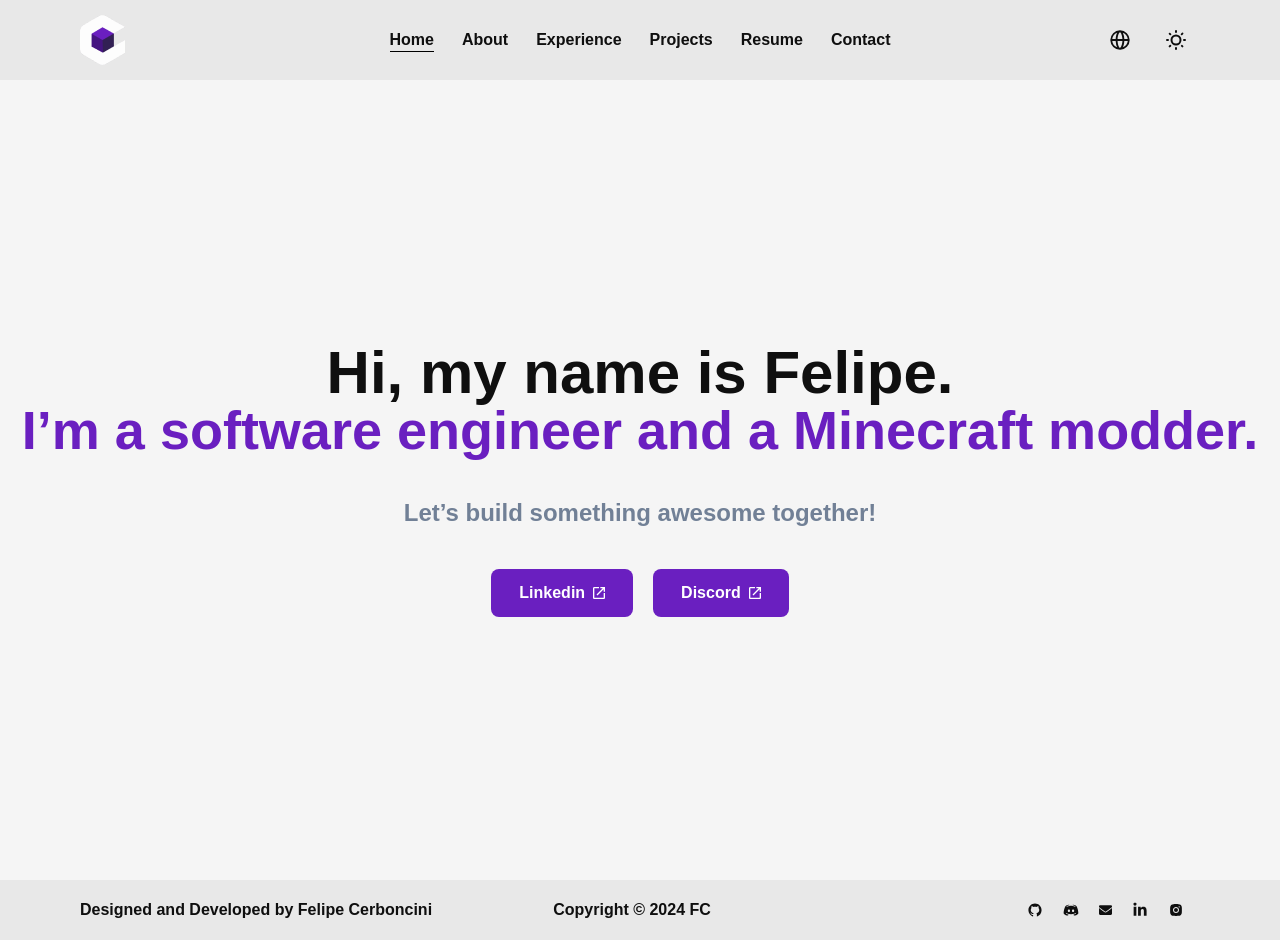
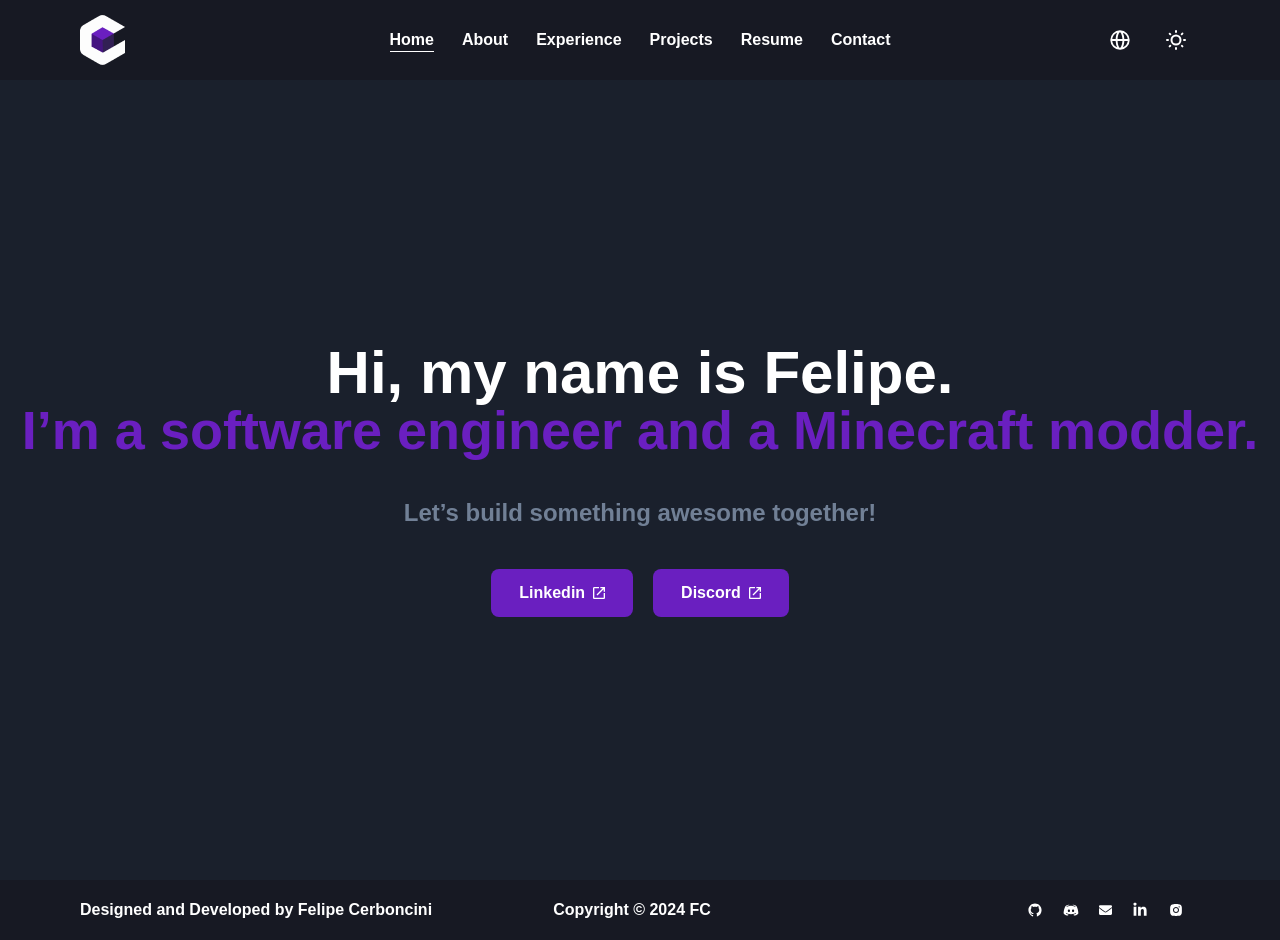
Before and after one commit to CerbonXD/Portfolio-WebSite, a React (Vite) app: page / in a window 1280 px wide. Built offline with nearby package versions, Linux system fonts and the light colour scheme; a web font is replaced by a local one; what i18next-xhr-backend would draw is missing.

Commit message:
Set dark mode as default and add function to change theme for the theme button

```diff
--- a/src/App.jsx
+++ b/src/App.jsx
@@ -4,6 +4,7 @@ import { Outlet, useLocation } from "react-router-dom";
 import { motion } from 'framer-motion';
 
 import './i18n'
+import { useEffect } from "react";
 
 export default function App() {
     const location = useLocation();
--- a/src/components/Nav/Nav.jsx
+++ b/src/components/Nav/Nav.jsx
@@ -3,6 +3,7 @@ import {useTranslation} from "react-i18next";
 import PropTypes from "prop-types";
 
 import "/node_modules/flag-icons/css/flag-icons.min.css";
+import { useState } from "react";
 
 export default function Nav() {
     const [t] = useTranslation()
@@ -37,6 +38,12 @@ function Logo() {
 
 function LanguageAndThemeButtons() {
     const [t] = useTranslation()
+    const [dark, setDark] = useState(true)
+
+    const darkModeHandler = () => {
+        setDark(!dark)
+        document.body.classList.toggle("dark")
+    }
 
     return (
         <>
@@ -53,7 +60,7 @@ function LanguageAndThemeButtons() {
 
                 <label className="swap swap-rotate px-3 py-2 rounded-lg hover:bg-black/[.06] dark:hover:bg-white/[.06] transition">
                     {/* this hidden checkbox controls the state */}
-                    <input type="checkbox"/>
+                    <input type="checkbox" onClick={darkModeHandler}/>
 
                     {/* moon icon */}
                     <svg
--- a/src/main.jsx
+++ b/src/main.jsx
@@ -23,6 +23,8 @@ const router = createBrowserRouter(
   ]
 )
 
+document.body.classList.toggle("dark")
+
 ReactDOM.createRoot(document.getElementById('root')).render(
   <React.StrictMode>
     <RouterProvider router={router}/>
--- a/tailwind.config.js
+++ b/tailwind.config.js
@@ -4,6 +4,7 @@ export default {
     "./index.html",
     "./src/**/*.{js,ts,jsx,tsx}"
   ],
+  darkMode: "class",
   theme: {
     extend: {},
   },
```
